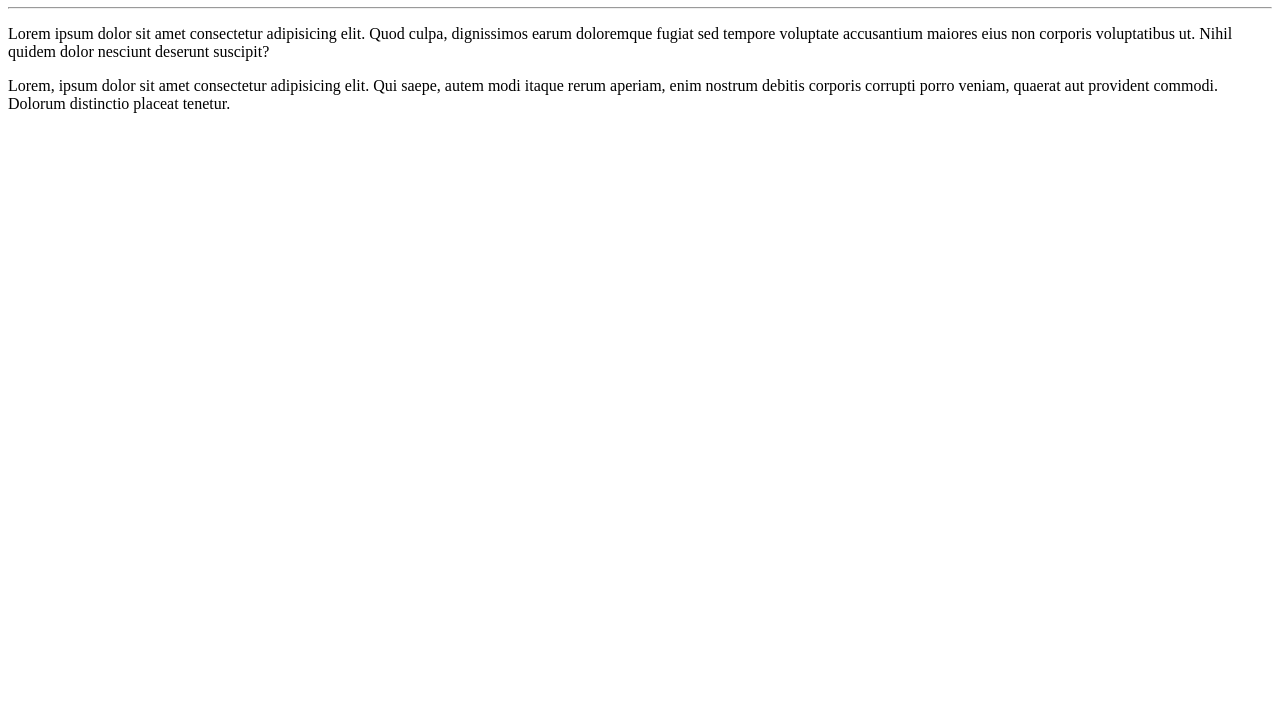
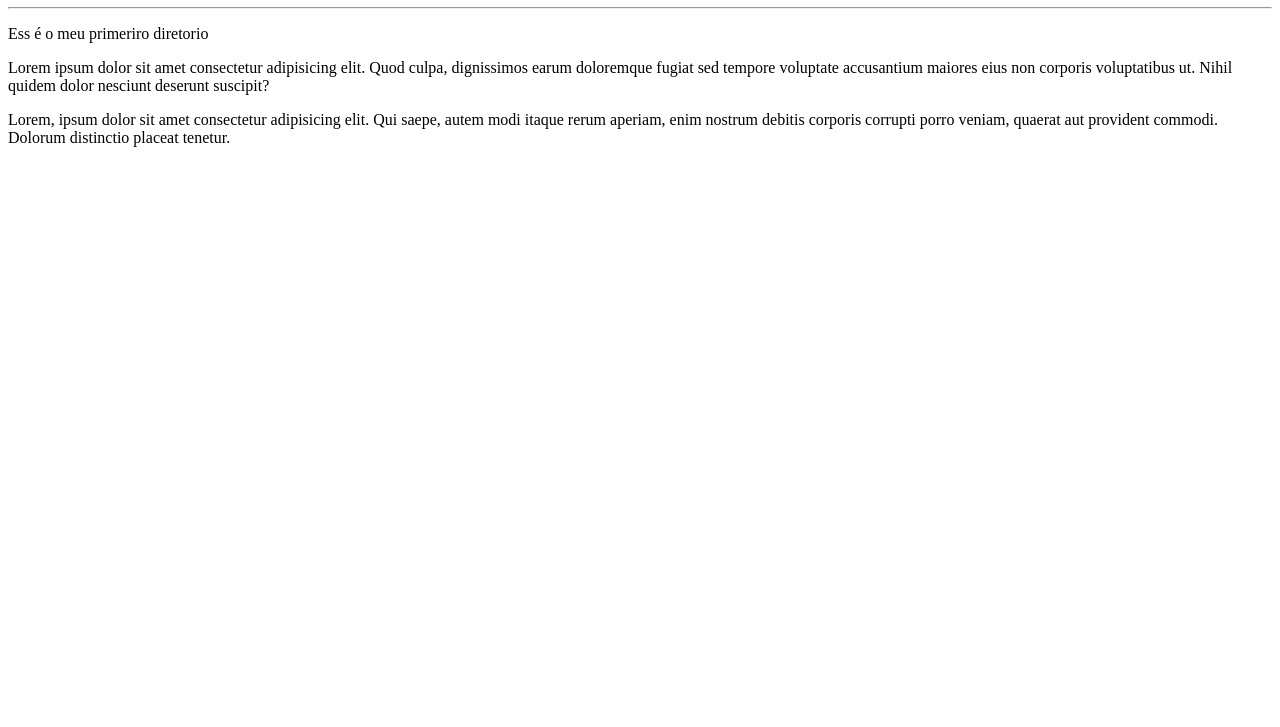
Before and after one commit to CS-Caua-Silva/Repo-1, a plain HTML site: page Site-exemplo/index.html in a window 1280 px wide. Shown: the part 73-800 px from the top of the page. Drawn offline with Linux system fonts and the light colour scheme.

Commit message:
Update index.html

```diff
--- a/Site-exemplo/index.html
+++ b/Site-exemplo/index.html
@@ -8,7 +8,12 @@
 <body>
     <h1>Olá, Mundo</h1>
     <hr>
+
+    <p>Ess é o meu primeriro diretorio</p>
+
     <p>Lorem ipsum dolor sit amet consectetur adipisicing elit. Quod culpa, dignissimos earum doloremque fugiat sed tempore voluptate accusantium maiores eius non corporis voluptatibus ut. Nihil quidem dolor nesciunt deserunt suscipit?</p>
+
     <p> Lorem, ipsum dolor sit amet consectetur adipisicing elit. Qui saepe, autem modi itaque rerum aperiam, enim nostrum debitis corporis corrupti porro veniam, quaerat aut provident commodi. Dolorum distinctio placeat tenetur.</p>
+
 </body>
 </html>
```
